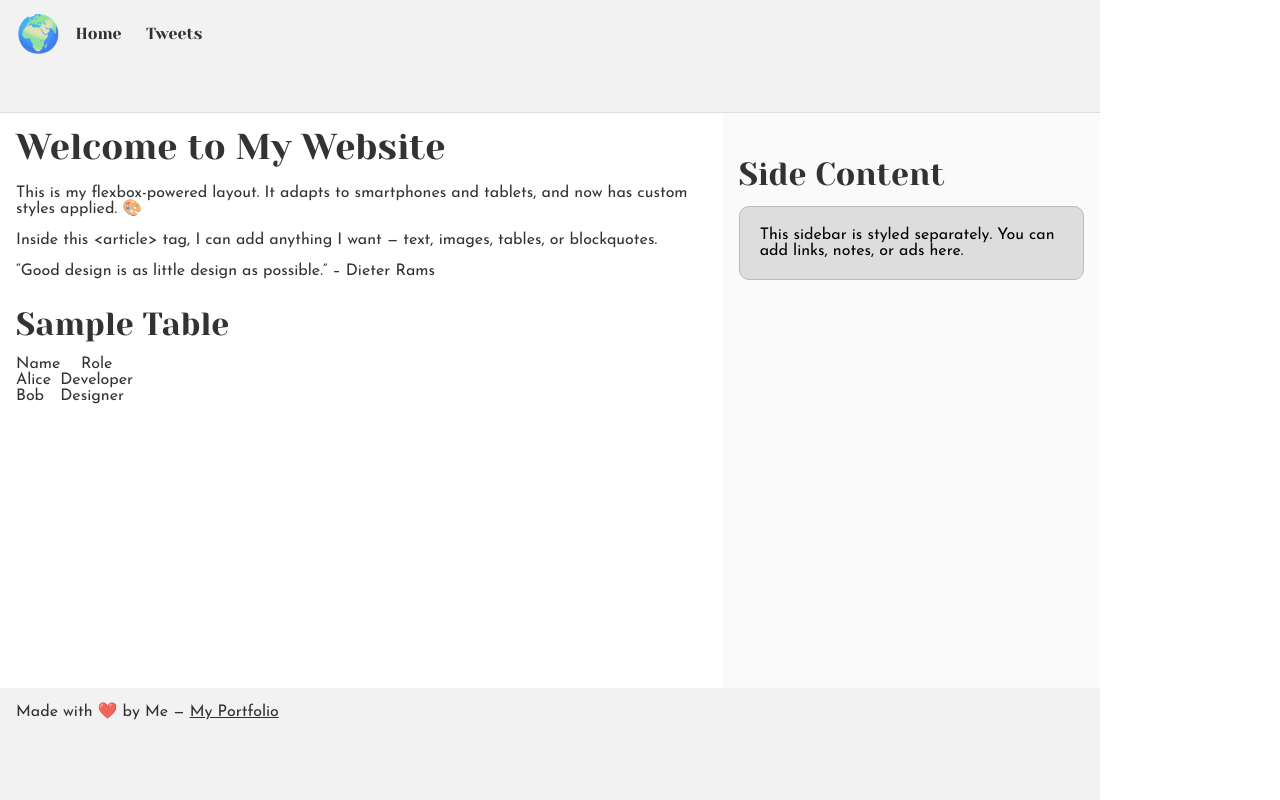
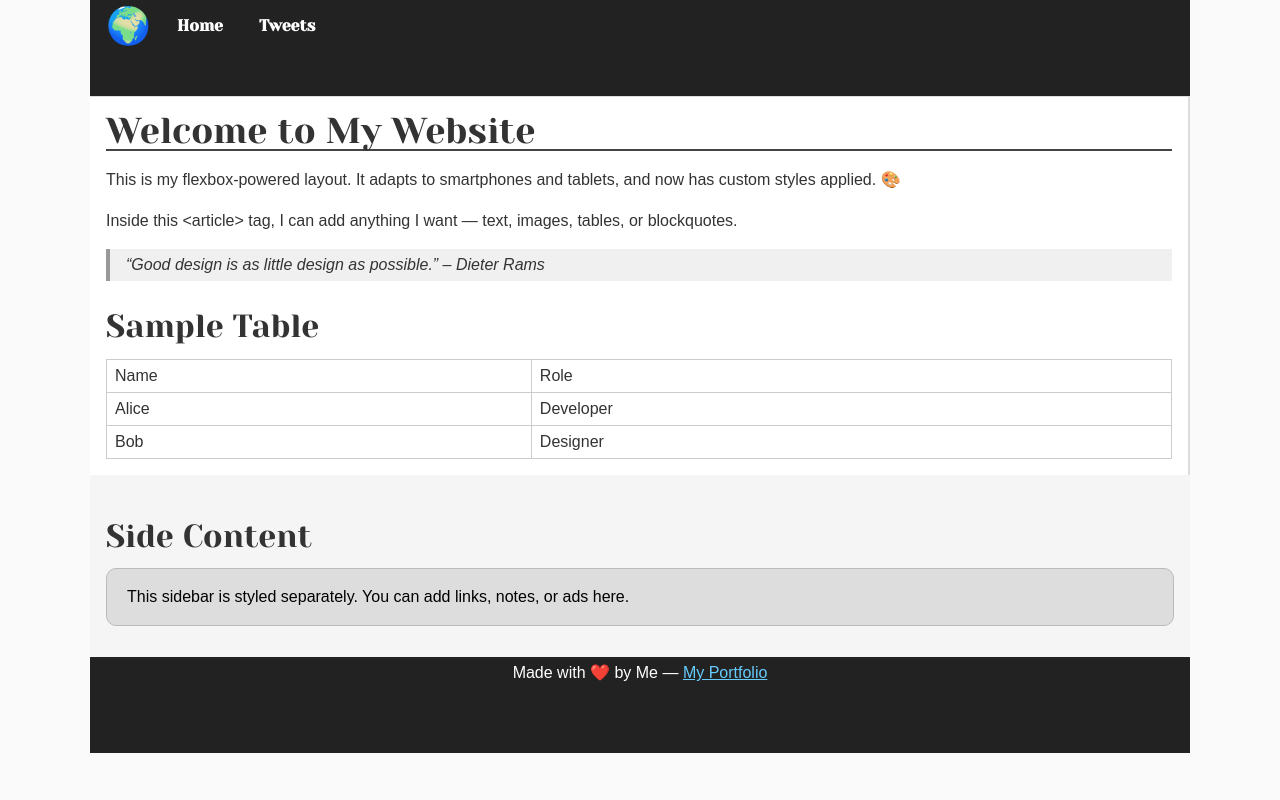
Before and after one commit to Lerroy-Gatimu/alx_html_css, a plain HTML site: page css_basic/index.html in a window 1280 px wide. Drawn offline with Linux system fonts and the light colour scheme.

Commit message:
Update styles.css

```diff
--- a/css_basic/styles.css
+++ b/css_basic/styles.css
@@ -1,34 +1,96 @@
-/* Make <body> a flex container in column direction */
+/* General page style */
 body {
-  display: flex;
-  flex-direction: column;
-  min-height: 100vh; /* full height */
-  margin: 0; /* remove default margin */
+  font-family: Arial, sans-serif;
+  color: #333;
+  background: #fafafa;
 }
 
-/* Make <main> a flex container in row direction */
-main {
-  display: flex;
-  flex-direction: row;
-  flex: auto; /* let it grow and take available space */
+/* Header & nav */
+header {
+  background: #222;
+  color: white;
+  padding: 0.5rem 1rem;
 }
 
-/* Article takes 2/3 of space */
+header nav ul {
+  list-style: none;
+  margin: 0;
+  padding: 0;
+  display: flex;
+  gap: 1rem;
+  align-items: center;
+}
+
+header nav ul li a {
+  color: white;
+  text-decoration: none;
+  font-weight: bold;
+}
+
+header nav ul li a:hover {
+  text-decoration: underline;
+}
+
+/* Logo */
+.logo {
+  font-size: 1.8rem;
+  margin-right: 1rem;
+}
+
+/* Main content */
 article {
-  flex: 2;
-  overflow-y: auto; /* scroll if content too tall */
+  background: white;
+  border-right: 2px solid #ddd;
   padding: 1rem;
 }
 
-/* Aside takes 1/3 of space */
 aside {
-  flex: 1;
-  overflow-y: auto; /* scroll if content too tall */
+  background: #f5f5f5;
   padding: 1rem;
 }
 
-/* Optional: add some basic layout styling */
-header, footer {
-  background: #f2f2f2;
-  padding: 1rem;
+/* Table styling */
+table {
+  width: 100%;
+  border-collapse: collapse;
+  margin-top: 1rem;
 }
+
+table, th, td {
+  border: 1px solid #ccc;
+}
+
+th, td {
+  padding: 0.5rem;
+  text-align: left;
+}
+
+/* Article extras */
+article h1 {
+  border-bottom: 2px solid #444;
+  margin-bottom: 1rem;
+}
+
+article p {
+  line-height: 1.6;
+}
+
+article blockquote {
+  font-style: italic;
+  background: #f0f0f0;
+  border-left: 4px solid #999;
+  margin: 1rem 0;
+  padding: 0.5rem 1rem;
+}
+
+/* Footer */
+footer {
+  background: #222;
+  color: white;
+  text-align: center;
+  padding: 0.5rem;
+}
+
+footer a {
+  color: #66ccff;
+}
```
